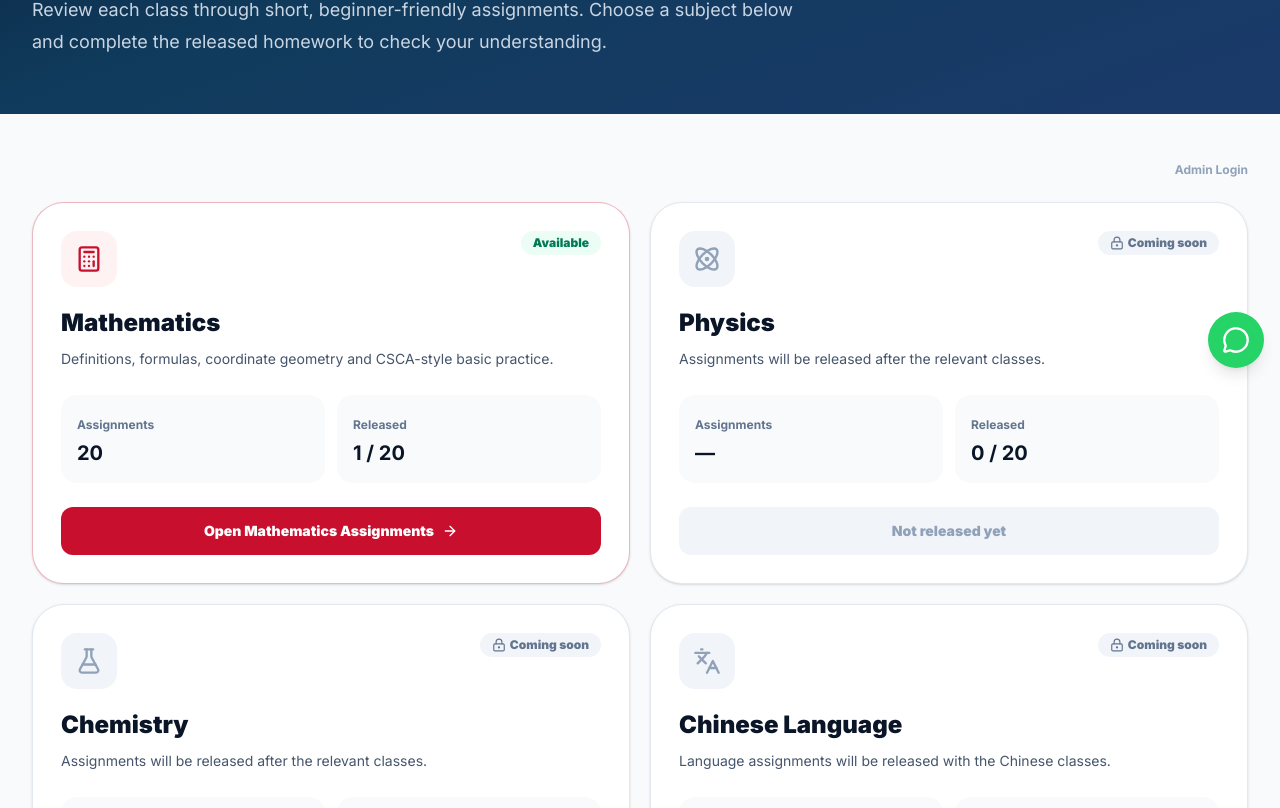
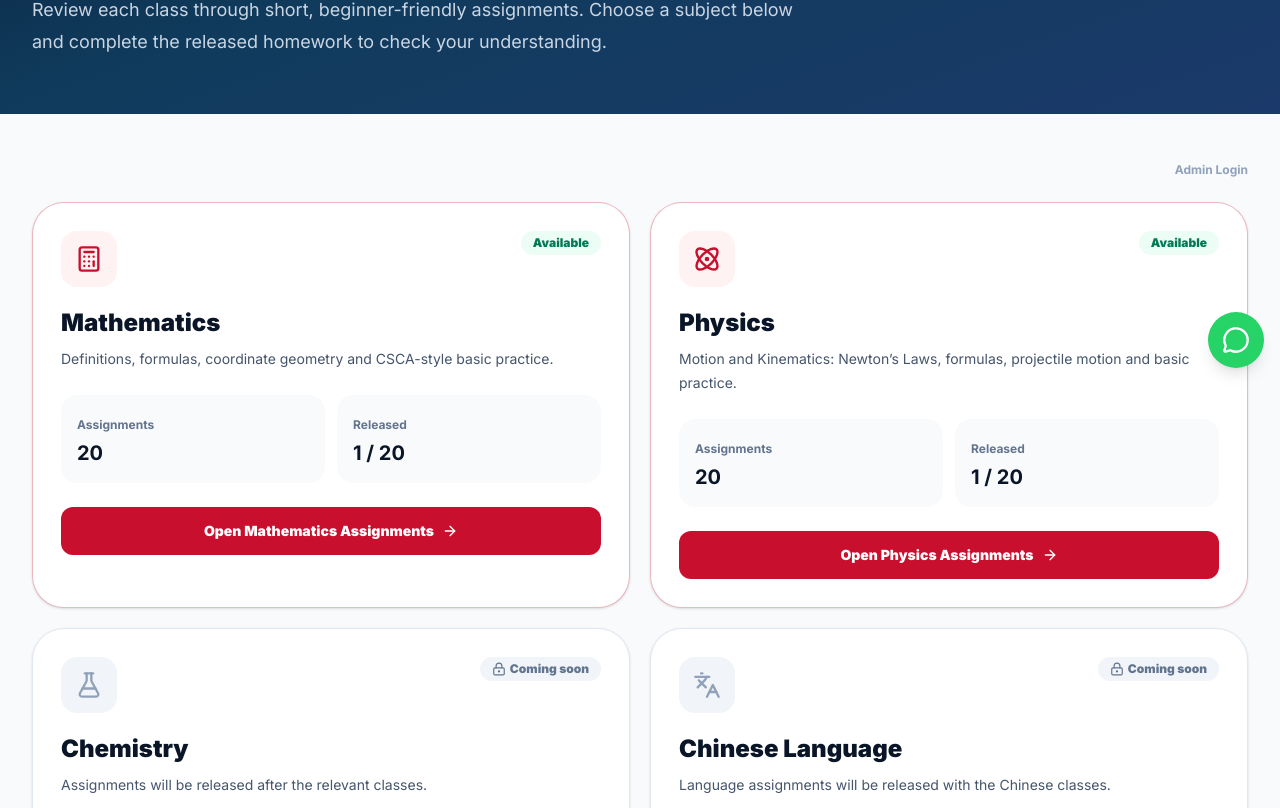
Before and after one commit to mdarifhasanbadsha/Globlearnedu, a Next.js app: page /csca/homework in a window 1280 px wide. Shown: the part 400-1208 px from the top of the page. Built offline with nearby package versions, Linux system fonts and the light colour scheme; no server answers.

Commit message:
Release Physics Homework section on CSCA Homework page

```diff
--- a/src/app/(public)/csca/homework/page.tsx
+++ b/src/app/(public)/csca/homework/page.tsx
@@ -5,7 +5,7 @@ import { Calculator, Atom, FlaskConical, Languages, LockKeyhole, CheckCircle2, A
 
 const subjects = [
   { slug:"mathematics", title:"Mathematics", icon:Calculator, active:true, desc:"Definitions, formulas, coordinate geometry and CSCA-style basic practice." },
-  { slug:"physics", title:"Physics", icon:Atom, active:false, desc:"Assignments will be released after the relevant classes." },
+  { slug:"physics", title:"Physics", icon:Atom, active:true, desc:"Motion and Kinematics: Newton’s Laws, formulas, projectile motion and basic practice." },
   { slug:"chemistry", title:"Chemistry", icon:FlaskConical, active:false, desc:"Assignments will be released after the relevant classes." },
   { slug:"chinese-language", title:"Chinese Language", icon:Languages, active:false, desc:"Language assignments will be released with the Chinese classes." },
 ];
@@ -34,9 +34,9 @@ export default function HomeworkPage() {
               <h2 className="mt-5 text-2xl font-black">{subject}</h2><p className="mt-2 text-sm leading-6 text-slate-600">{desc}</p>
               <div className="mt-6 grid grid-cols-2 gap-3">
                 <div className="rounded-2xl bg-slate-50 p-4"><span className="text-xs font-bold text-slate-500">Assignments</span><b className="mt-1 block text-xl">{active?"20":"—"}</b></div>
-                <div className="rounded-2xl bg-slate-50 p-4"><span className="text-xs font-bold text-slate-500">Released</span><b className="mt-1 block text-xl">{active?"1 / 20":"0 / 20"}</b></div>
+                <div className="rounded-2xl bg-slate-50 p-4"><span className="text-xs font-bold text-slate-500">Released</span><b className="mt-1 block text-xl">{active?(slug==="physics"?"1 / 20":"1 / 20"):"0 / 20"}</b></div>
               </div>
-              <Link href={active?"/csca/homework/mathematics":"#"} aria-disabled={!active} className={"mt-6 inline-flex w-full items-center justify-center gap-2 rounded-xl px-5 py-3.5 text-sm font-black "+(active?"bg-[#C8102E] text-white hover:bg-[#a90d27]":"pointer-events-none bg-slate-100 text-slate-400")}>{active?"Open Mathematics Assignments":"Not released yet"}{active&&<ArrowRight className="h-4 w-4"/>}</Link>
+              <Link href={slug==="physics"?"/csca/homework/physics":active?"/csca/homework/mathematics":"#"} aria-disabled={!active} className={"mt-6 inline-flex w-full items-center justify-center gap-2 rounded-xl px-5 py-3.5 text-sm font-black "+(active?"bg-[#C8102E] text-white hover:bg-[#a90d27]":"pointer-events-none bg-slate-100 text-slate-400")}>{slug==="physics"?"Open Physics Assignments":active?"Open Mathematics Assignments":"Not released yet"}{active&&<ArrowRight className="h-4 w-4"/>}</Link>
             </div>
           ))}
         </div>
```
